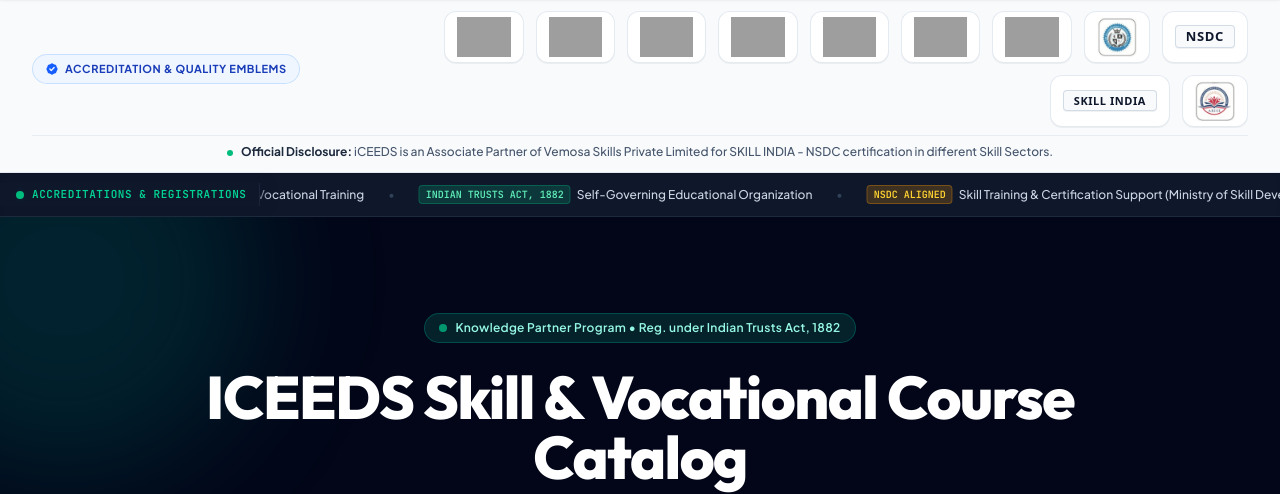
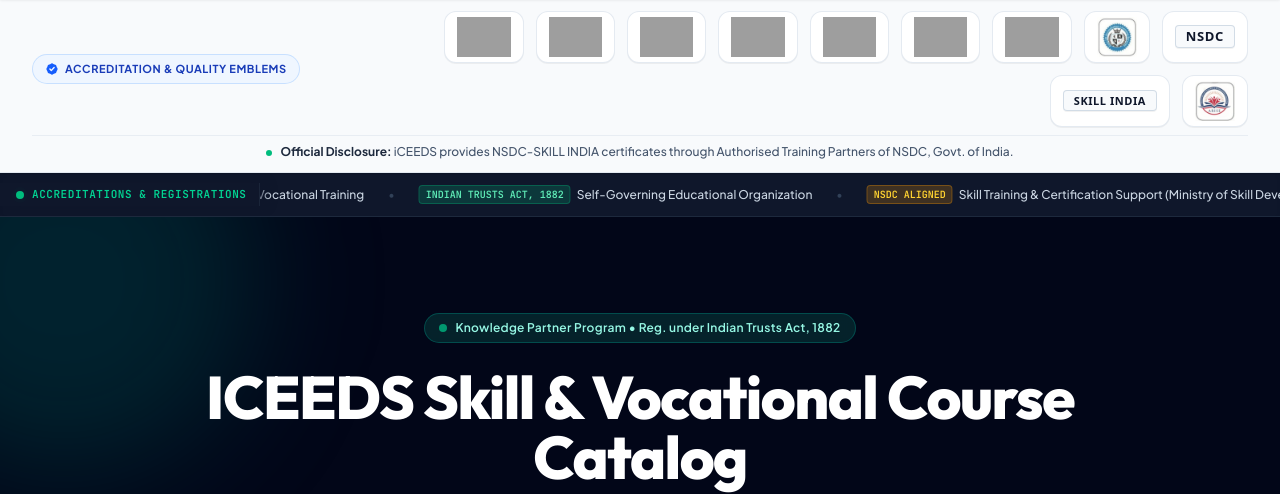
Before and after one commit to nuwudy/iceeds, a Laravel app: page /courses in a window 1280 px wide. Shown: the part 193-687 px from the top of the page. Run offline with Laravel 12, Linux system fonts and the light colour scheme; style sheets or scripts are compiled from the project's sources; grey boxes are pictures that could not be loaded.

Commit message:
Update NSDC and Skill India text strings to reference NSDC Authorised Training Partners and remove Vemosa references

```diff
--- a/app/Http/Controllers/PageController.php
+++ b/app/Http/Controllers/PageController.php
@@ -368,7 +368,7 @@ class PageController extends Controller
             ],
             [
                 'title' => 'NSDC & Ministry Aligned',
-                'description' => 'Facilitating skill training and certification support aligned with the National Skill Development Corporation (NSDC) under the Ministry of Skill Development and Entrepreneurship, Govt. of India.',
+                'description' => 'Facilitating skill training and certification support aligned with the National Skill Development Corporation (NSDC) under the Ministry of Skill Development and Entrepreneurship, Govt. of India, through NSDC Authorised Training Partners.',
                 'icon' => 'sparkles',
             ],
             [
@@ -408,7 +408,7 @@ class PageController extends Controller
             [
                 'number' => '03',
                 'title' => 'NSDC & National Standards Alignment',
-                'description' => 'Facilitating skill training and certification support aligned with the National Skill Development Corporation (NSDC) under the Ministry of Skill Development and Entrepreneurship, Govt. of India.',
+                'description' => 'Facilitating skill training and certification support aligned with the National Skill Development Corporation (NSDC) under the Ministry of Skill Development and Entrepreneurship, Govt. of India, through NSDC Authorised Training Partners.',
             ],
             [
                 'number' => '04',
--- a/resources/views/layouts/app.blade.php
+++ b/resources/views/layouts/app.blade.php
@@ -720,13 +720,13 @@
                                 'type' => 'typography',
                                 'badge_code' => 'NSDC',
                                 'title' => 'NSDC (National Skill Development Corporation)',
-                                'desc' => 'iCEEDS is an Associate Partner of Vemosa Skills Private Limited for SKILL INDIA - NSDC certification in different Skill Sectors. A public-private partnership under India’s Ministry of Skill Development & Entrepreneurship (MSDE) that facilitates and funds vocational training and skill programs in India.'
+                                'desc' => 'iCEEDS collaborates as an Associate Partner with NSDC-approved Training Partners to facilitate skill training across multiple sectors. For Qualification Pack (QP) programs, iCEEDS aligns its vocational syllabi and training frameworks with the National Skills Qualifications Framework (NSQF), with final assessment and certification governed by the respective NSDC-authorised bodies. Additionally, iCEEDS independently offers industry-focused Non-QP skill programs.'
                             ],
                             [
                                 'type' => 'typography',
                                 'badge_code' => 'SKILL INDIA',
                                 'title' => 'Skill India (कौशल भारत - कुशल भारत)',
-                                'desc' => 'iCEEDS is an Associate Partner of Vemosa Skills Private Limited for SKILL INDIA - NSDC certification in different Skill Sectors. The flagship campaign launched by the Government of India to provide industry-relevant vocational training and certification to Indian youth.'
+                                'desc' => 'iCEEDS is an Associate Partner of NSDC Authorised Training Partners for SKILL INDIA certification in different Skill Sectors. Operating through Authorised Training Centres (ATCs) and specialized faculty chambers, iCEEDS delivers market-demanded competencies that foster self-reliance and gainful employment.'
                             ],
                             [
                                 'url' => 'https://iceeds.com/storage/media/2026/10/iceeds-accreditation-14-5td9zf.webp',
@@ -782,7 +782,7 @@
             <div class="mt-2 pt-2 border-t border-slate-200/70 text-center">
                 <p class="text-[11px] sm:text-xs font-medium text-slate-600 leading-snug">
                     <span class="inline-block w-1.5 h-1.5 rounded-full bg-emerald-500 mr-1.5 align-middle"></span>
-                    <strong class="font-bold text-slate-800">Official Disclosure:</strong> iCEEDS is an Associate Partner of Vemosa Skills Private Limited for SKILL INDIA - NSDC certification in different Skill Sectors.
+                    <strong class="font-bold text-slate-800">Official Disclosure:</strong> iCEEDS provides NSDC-SKILL INDIA certificates through Authorised Training Partners of NSDC, Govt. of India.
                 </p>
             </div>
         </div>
@@ -1137,7 +1137,7 @@
                 <div class="bg-white/10 backdrop-blur-md border border-white/20 rounded-xl px-4 py-2.5 shadow-md text-center">
                     <p class="text-xs sm:text-sm font-medium text-white/90 leading-relaxed">
                         <span class="inline-block w-2 h-2 rounded-full bg-emerald-400 mr-2 align-middle animate-pulse"></span>
-                        iCEEDS is an Associate Partner of Vemosa Skills Private Limited for SKILL INDIA - NSDC certification in different Skill Sectors.
+                        iCEEDS provides NSDC-SKILL INDIA certificates through Authorised Training Partners of NSDC, Govt. of India.
                     </p>
                 </div>
             </div>
--- a/resources/views/pages/about.blade.php
+++ b/resources/views/pages/about.blade.php
@@ -164,7 +164,7 @@
 
                         <div class="p-3.5 rounded-2xl bg-white/5 border border-white/10">
                             <strong class="text-white text-sm block mb-0.5">NSDC Certification Support</strong>
-                            <p class="leading-relaxed">Facilitating skill training and certification support aligned with the <strong>National Skill Development Corporation (NSDC)</strong> under the <strong>Ministry of Skill Development and Entrepreneurship (MSDE)</strong>, Govt. of India.</p>
+                            <p class="leading-relaxed">Facilitating skill training and certification support aligned with the <strong>National Skill Development Corporation (NSDC)</strong> under the <strong>Ministry of Skill Development and Entrepreneurship (MSDE)</strong>, Govt. of India, through NSDC Authorised Training Partners.</p>
                         </div>
 
                         <div class="p-3.5 rounded-2xl bg-white/5 border border-white/10">
--- a/resources/views/pages/home.blade.php
+++ b/resources/views/pages/home.blade.php
@@ -1415,7 +1415,7 @@
                                     <div>
                                         <h4 class="text-xs sm:text-sm font-bold text-white">NSDC Certification Support</h4>
                                         <p class="text-xs text-slate-300 mt-0.5 leading-relaxed">
-                                            Facilitating skill training and certification support aligned with the <strong>National Skill Development Corporation (NSDC)</strong> under the <strong>Ministry of Skill Development and Entrepreneurship (MSDE)</strong>, Govt. of India.
+                                            Facilitating skill training and certification support aligned with the <strong>National Skill Development Corporation (NSDC)</strong> under the <strong>Ministry of Skill Development and Entrepreneurship (MSDE)</strong>, Govt. of India, through NSDC Authorised Training Partners.
                                         </p>
                                     </div>
                                 </div>
--- a/resources/views/partials/police-verification-modal.blade.php
+++ b/resources/views/partials/police-verification-modal.blade.php
@@ -199,7 +199,7 @@
                                 <strong>Indian Trusts Act, 1882 Registration:</strong> The institution is lawfully registered under the Indian Trusts Act, 1882 bearing <strong>Registration Number 60/IV/2023 dated 17.04.2023</strong> at the Sub-Registrar Office, Perumbavoor.
                             </li>
                             <li>
-                                <strong>Government of India / NSDC Authorization:</strong> For imparting training and awarding certificates across various Skill Sectors under the <strong>NSDC (National Skill Development Corporation)</strong> under the <strong>Ministry of Skill Development and Entrepreneurship, Govt. of India</strong>, a valid Accreditation Certificate bearing <strong>Serial No. 2006 Dated 24.03.2025</strong> valid from <strong>24.03.2025 to 24.03.2027</strong> has been officially granted to I-CEEDS by NSDC-approved training partner <em>Vemosa Skills Private Limited</em>.
+                                <strong>Government of India / NSDC Authorization:</strong> For imparting training and awarding certificates across various Skill Sectors under the <strong>NSDC (National Skill Development Corporation)</strong> under the <strong>Ministry of Skill Development and Entrepreneurship, Govt. of India</strong>, a valid Accreditation Certificate bearing <strong>Serial No. 2006 Dated 24.03.2025</strong> valid from <strong>24.03.2025 to 24.03.2027</strong> has been officially granted to I-CEEDS by <em>NSDC Authorised Training Partners</em>.
                             </li>
                             <li>
                                 <strong>Embassy Attestations:</strong> It is verified that students who completed training at this institution have duly and successfully obtained <strong>Embassy Attestation</strong> for their qualifications.
```
Also changed, not shown: resources/views/partials/national-emblems-row.blade.php (+5 -5 lines), public/images/verification/police-clearance-translation.svg.
